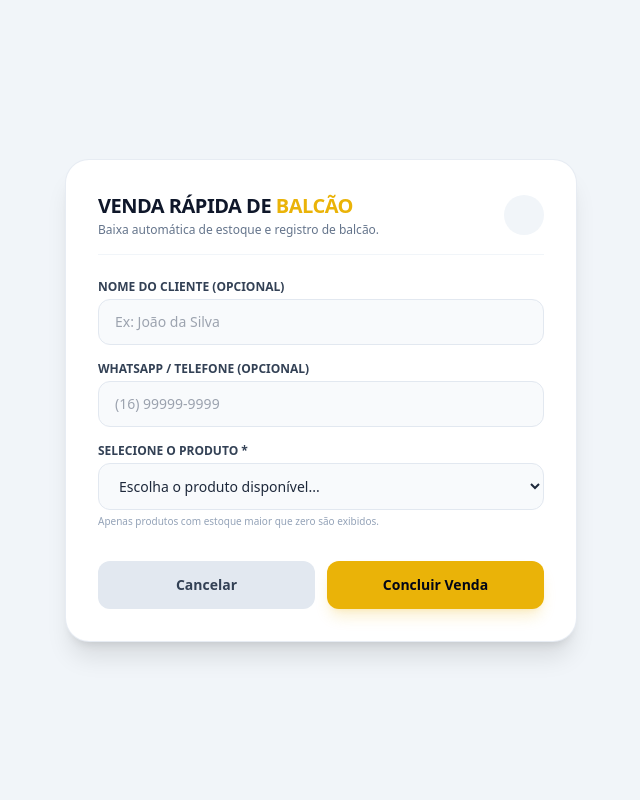
After one commit to kaykyvieira-dev/barbeariaMizinhaDuCorte, an ASP.NET Core app: template Views/Admin/VendaBalcao.cshtml in a window 1280 px wide. The commit adds this page. Shown: the whole page, without its empty margins (319-959 px from the left). Run offline with ASP.NET Core 8, Linux system fonts and the light colour scheme; the template is opened without the code that fills it, so the values that code supplies are empty; some libraries are stand-ins or nearby versions.

Commit message:
Adicionando a função de filtrar a lista de cliente e a função da venda de produtos no balcão.

```diff
--- /dev/null
+++ b/Views/Admin/VendaBalcao.cshtml
@@ -0,0 +1,93 @@
+@using MizinhaDuCorte.Models
+@{
+    ViewData["Title"] = "Nova Venda - Balcão";
+    Layout = null;
+    var produtos = ViewBag.Produtos as List<Produto> ?? new List<Produto>();
+}
+
+<!DOCTYPE html>
+<html lang="pt-br" class="light">
+<head>
+    <meta charset="utf-8" />
+    <meta name="viewport" content="width=device-width, initial-scale=1.0" />
+    <title>Nova Venda Balcão - MizinhaDuCorte</title>
+    <script src="https://cdn.tailwindcss.com"></script>
+    <script src="https://unpkg.com/@@phosphor-icons/web"></script>
+    <script>
+            tailwind.config = {
+                darkMode: 'class',
+                theme: {
+                    extend: { colors: { brand: '#EAB308' } }
+                }
+            }
+    </script>
+    <script>
+            if (localStorage.getItem('theme') === 'dark' || (!('theme' in localStorage) && window.matchMedia('(prefers-color-scheme: dark)').matches)) {
+                document.documentElement.classList.add('dark');
+            } else {
+                document.documentElement.classList.remove('dark');
+            }
+    </script>
+</head>
+<body class="bg-[#f1f5f9] dark:bg-slate-950 text-slate-800 dark:text-slate-100 min-h-screen flex items-center justify-center p-4 transition-colors">
+
+    <div class="w-full max-w-lg bg-white dark:bg-slate-900 border border-slate-200/80 dark:border-slate-800 p-8 rounded-3xl shadow-xl space-y-6">
+
+        <!-- Cabeçalho -->
+        <div class="flex justify-between items-center border-b border-slate-100 dark:border-slate-800 pb-4">
+            <div>
+                <h2 class="text-xl font-black text-slate-900 dark:text-white uppercase tracking-tight">
+                    Venda Rápida de <span class="text-brand">Balcão</span>
+                </h2>
+                <p class="text-xs text-slate-500 mt-0.5">Baixa automática de estoque e registro de balcão.</p>
+            </div>
+            <a href="/Admin/Index" class="w-10 h-10 rounded-full bg-slate-100 dark:bg-slate-800 text-slate-600 dark:text-slate-300 flex items-center justify-center hover:bg-slate-200 dark:hover:bg-slate-700 transition" title="Voltar ao Painel">
+                <i class="ph-bold ph-x text-lg"></i>
+            </a>
+        </div>
+
+        <!-- Alerta de Erro se houver -->
+        @if (TempData["Erro"] != null)
+        {
+            <div class="bg-rose-50 dark:bg-rose-950/50 border border-rose-200 dark:border-rose-900 text-rose-700 dark:text-rose-300 p-3 rounded-xl text-xs font-semibold">
+                @TempData["Erro"]
+            </div>
+        }
+
+        <!-- Formulário -->
+        <form method="post" action="/Admin/RegistrarVendaBalcao" class="space-y-4">
+            <div>
+                <label class="block text-xs font-bold text-slate-700 dark:text-slate-300 uppercase mb-1">Nome do Cliente (Opcional)</label>
+                <input type="text" name="nomeCliente" placeholder="Ex: João da Silva" class="w-full bg-slate-50 dark:bg-slate-950 border border-slate-200 dark:border-slate-800 rounded-xl px-4 py-3 text-slate-800 dark:text-white text-sm focus:outline-none focus:border-brand transition" />
+            </div>
+
+            <div>
+                <label class="block text-xs font-bold text-slate-700 dark:text-slate-300 uppercase mb-1">WhatsApp / Telefone (Opcional)</label>
+                <input type="tel" name="telefone" placeholder="(16) 99999-9999" class="w-full bg-slate-50 dark:bg-slate-950 border border-slate-200 dark:border-slate-800 rounded-xl px-4 py-3 text-slate-800 dark:text-white text-sm focus:outline-none focus:border-brand transition" />
+            </div>
+
+            <div>
+                <label class="block text-xs font-bold text-slate-700 dark:text-slate-300 uppercase mb-1">Selecione o Produto *</label>
+                <select name="produtoId" required class="w-full bg-slate-50 dark:bg-slate-950 border border-slate-200 dark:border-slate-800 rounded-xl px-4 py-3 text-slate-800 dark:text-white text-sm focus:outline-none focus:border-brand transition">
+                    <option value="" disabled selected>Escolha o produto disponível...</option>
+                    @foreach (var p in produtos)
+                    {
+                        <option value="@p.Id">@p.Nome - R$ @p.Preco.ToString("N2") (Estoque: @p.Quantidade)</option>
+                    }
+                </select>
+                <span class="text-[10px] text-slate-400 mt-1 block">Apenas produtos com estoque maior que zero são exibidos.</span>
+            </div>
+
+            <div class="flex gap-3 pt-4">
+                <a href="/Admin/Index" class="w-1/2 bg-slate-200 dark:bg-slate-800 text-slate-700 dark:text-slate-300 font-bold py-3.5 rounded-xl text-center text-sm hover:opacity-80 transition">
+                    Cancelar
+                </a>
+                <button type="submit" class="w-1/2 bg-brand text-slate-950 font-black py-3.5 rounded-xl text-sm hover:bg-brandHover transition shadow-lg shadow-brand/20">
+                    Concluir Venda
+                </button>
+            </div>
+        </form>
+    </div>
+
+</body>
+</html>
```
Also changed, not shown: Controllers/AdminController.cs (+60 -4 lines), Views/Admin/Index.cshtml (+34 -19 lines).
